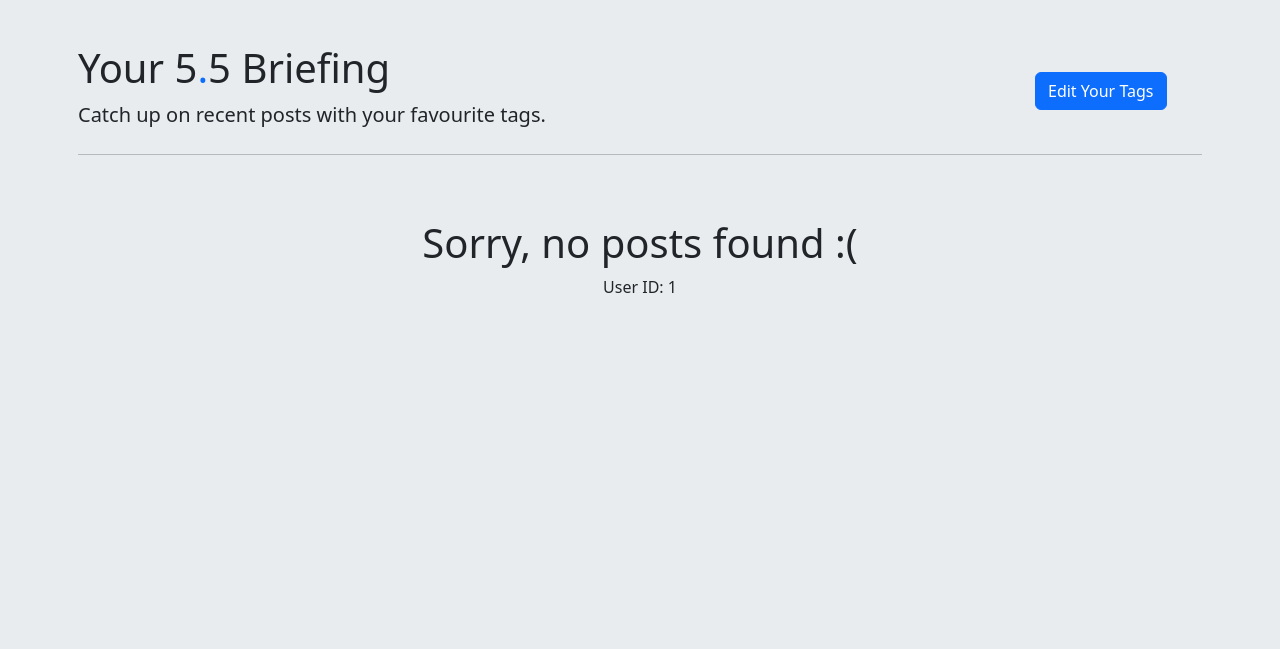
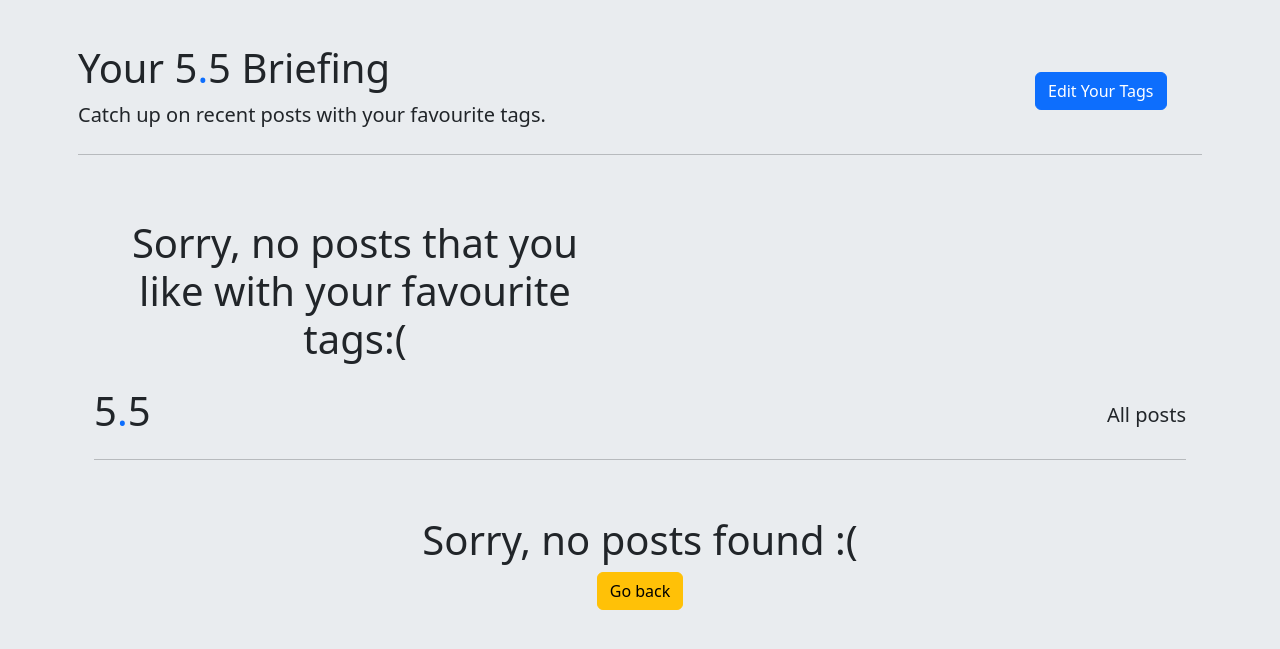
Before and after one commit to robertyac/FivePoint5, a PHP site: page / in a window 1280 px wide. Shown: the part 64-713 px from the top of the page. Run offline with PHP 8.4, Linux system fonts and the light colour scheme; a user stored in the database is signed in; data comes from the database, SQL or seed files in the repository; data that the repository does not hold is empty; a stand-in replaces the project's code that opens the database connection.

Commit message:
Update error message for no posts found

```diff
--- a/commands/getFavoritePosts.php
+++ b/commands/getFavoritePosts.php
@@ -38,9 +38,8 @@ try {
     $stmt->execute(['userId' => $userId]);
     $posts = $stmt->fetchAll();
     if (!$posts) {
-        echo "<h1>Sorry, no posts found :(</h1>";
-        echo "User ID: $userId";
-        die();
+        echo "<h1>Sorry, no posts that you like with your favourite tags:(</h1>";
+        return []; // Return an empty array if there are no posts
     }
     // return the posts array used in index.php
     return $posts;
```
